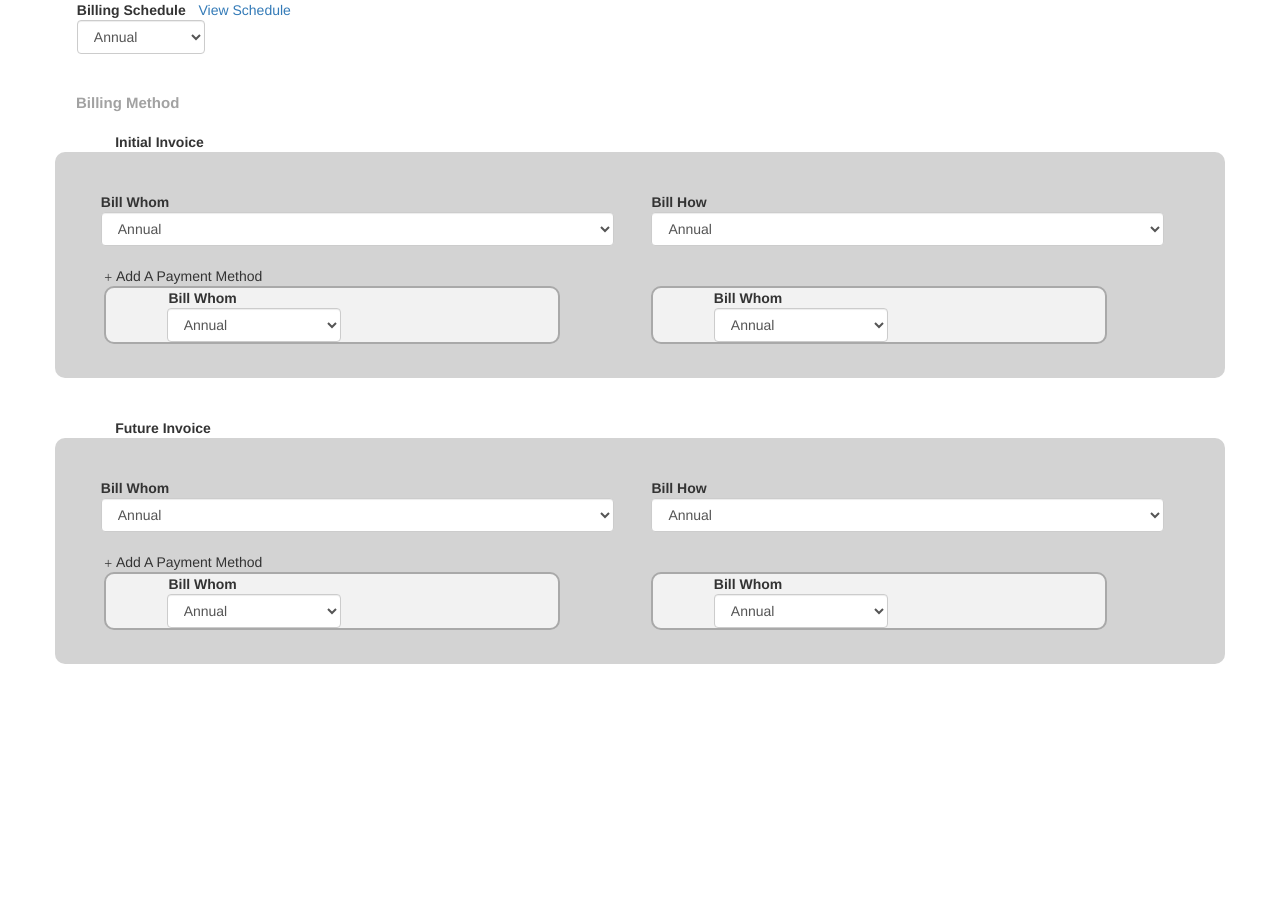
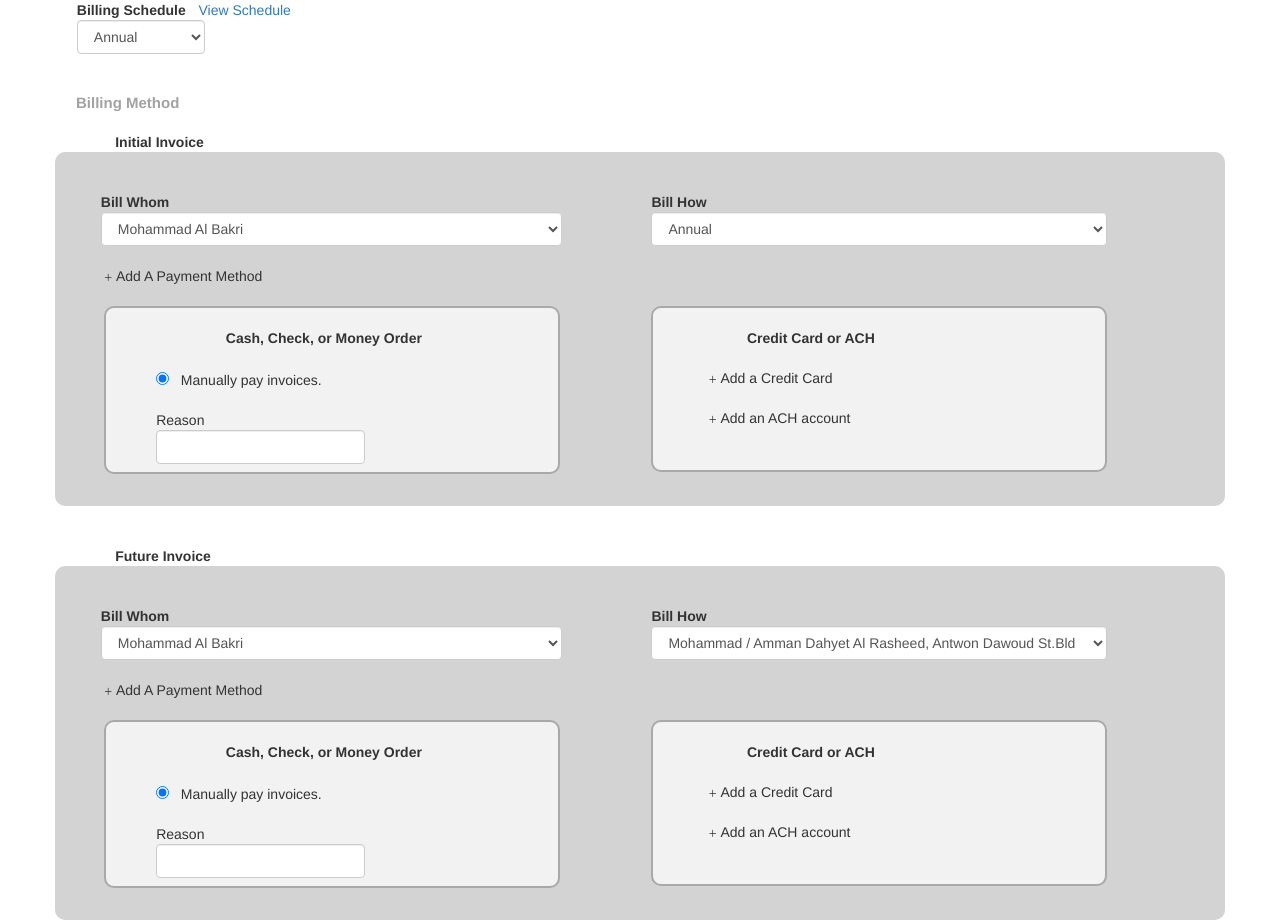
Before and after one commit to Zarad1993/quoting-mvp, a Flask app: page / in a window 1280 px wide. Shown: the part 250-1170 px from the top of the page. Before the commit the page ends 914 px from the top, so only its background shows below. Run offline with Flask 2, Linux system fonts and the light colour scheme; some libraries are stand-ins or nearby versions; some web fonts are replaced.

Commit message:
Done with the Billing Tab

```diff
--- a/templates/index.html
+++ b/templates/index.html
@@ -491,27 +491,38 @@
 		<br><br>
 		<div style="float: left;width:45%">
 			<b style="margin-left: 6%;">Bill Whom</b>
-				<select class="form-control" style="width:100%;margin-left: 6%;" data-bind="options: billingOptions, value: wayOfBilling"></select>
+			<select class="form-control" style="width:90%;margin-left: 6%;" data-bind="options: billWhom, value: billPerson"></select>
 		</div>
 		<div>
 			<b style="margin-left: 6%;float:left; ">Bill How</b>
 			<br>
-				<select class="form-control" style="width:45%;margin-left: 51%;" data-bind="options: billingOptions, value: wayOfBilling"></select>
+			<select class="form-control" style="width:40%;margin-left: 51%;" data-bind="options: billingOptions, value: wayOfBilling"></select>
 		</div>
 		<br>
 		<div style="clear:left"></div>
 		<span style="margin-left: 3%;" class="glyphicon glyphicon-plus cursor" data-bind="event: {click: addPaymentMethod }"></span>&nbsp;<span>Add A Payment Method</span>
+		<br><br>
+		<div class="container" style="margin-left:3%;background-color:#F2F2F2;border: 2px solid darkgrey;width:40%;float:left;border-radius: 10px;padding-left: 50px;">
+			<div style="width:90%">
 			<br>
-			<div class="container" style="margin-left:3%;background-color:#F2F2F2;border: 2px solid darkgrey;width:40%;float:left;border-radius: 10px;padding-left: 50px;">
-				<div style="width:45%">
-					<b style="margin-left: 7%;">Bill Whom</b>
-					<select class="form-control" style="width:100%;margin-left: 6%;" data-bind="options: billingOptions, value: wayOfBilling"></select>
+				<b style="margin-left:20%">Cash, Check, or Money Order</b>
+				<br><br>
+				<input type="radio" checked="checked"> &nbsp;&nbsp;Manually pay invoices.
+				<br><br>
+				<span>Reason</span><br>
+				<input type="text" class="form-control" style="width:60%" name="reason">
 			</div>
+			<div style="margin-bottom:2%;"></div>
 		</div>
 		<div class="container" style="margin-right:9%;background-color:#F2F2F2;border: 2px solid darkgrey;width:40%;float:right;border-radius: 10px;padding-left: 50px;">
 			<div style="width:45%">
-					<b style="margin-left: 6%;">Bill Whom</b>
-					<select class="form-control" style="width:100%;margin-left: 6%;" data-bind="options: billingOptions, value: wayOfBilling"></select>
+				<br>
+				<b style="margin-left: 25%;">Credit Card or ACH</b>
+				<br><br>
+				<span style="margin-left: 3%;" class="glyphicon glyphicon-plus cursor" data-bind="event: {click: addPaymentMethod }"></span>&nbsp;<span>Add a Credit Card</span>
+				<br><br>
+				<span style="margin-left: 3%;" class="glyphicon glyphicon-plus cursor" data-bind="event: {click: addPaymentMethod }"></span>&nbsp;<span>Add an ACH account</span>
+				<div style="margin-bottom:24%;"></div>
 			</div>
 		</div>
 		<br>
@@ -523,32 +534,43 @@
 			<br><br>
 			<div style="float: left;width:45%">
 				<b style="margin-left: 6%;">Bill Whom</b>
-				<select class="form-control" style="width:100%;margin-left: 6%;" data-bind="options: billingOptions, value: wayOfBilling"></select>
+				<select class="form-control" style="width:90%;margin-left: 6%;" data-bind="options: billWhom, value: billPerson"></select>
 			</div>
 			<div>
 				<b style="margin-left: 6%;float:left; ">Bill How</b>
 				<br>
-				<select class="form-control" style="width:45%;margin-left: 51%;" data-bind="options: billingOptions, value: wayOfBilling"></select>
+				<select class="form-control" style="width:40%;margin-left: 51%;" data-bind="options: billHowArray, value: billHow"></select>
 			</div>
 			<br>
 			<div style="clear:left"></div>
 			<span style="margin-left: 3%;" class="glyphicon glyphicon-plus cursor" data-bind="event: {click: addPaymentMethod }"></span>&nbsp;<span>Add A Payment Method</span>
+			<br><br>
+			<div class="container" style="margin-left:3%;background-color:#F2F2F2;border: 2px solid darkgrey;width:40%;float:left;border-radius: 10px;padding-left: 50px;">
+				<div style="width:90%">
 				<br>
-			<div class="container" style="margin-left:3%;background-color:#F2F2F2;border: 2px solid darkgrey;width:40%;float:left;border-radius: 10px;padding-left: 50px;">
-				<div style="width:45%">
-					<b style="margin-left: 7%;">Bill Whom</b>
-					<select class="form-control" style="width:100%;margin-left: 6%;" data-bind="options: billingOptions, value: wayOfBilling"></select>
+					<b style="margin-left:20%">Cash, Check, or Money Order</b>
+					<br><br>
+					<input type="radio" checked="checked"> &nbsp;&nbsp;Manually pay invoices.
+					<br><br>
+					<span>Reason</span><br>
+					<input type="text" class="form-control" style="width:60%" name="reason">
 				</div>
+				<div style="margin-bottom:2%;"></div>
 			</div>
 			<div class="container" style="margin-right:9%;background-color:#F2F2F2;border: 2px solid darkgrey;width:40%;float:right;border-radius: 10px;padding-left: 50px;">
 				<div style="width:45%">
-					<b style="margin-left: 6%;">Bill Whom</b>
-					<select class="form-control" style="width:100%;margin-left: 6%;" data-bind="options: billingOptions, value: wayOfBilling"></select>
+					<br>
+					<b style="margin-left: 25%;">Credit Card or ACH</b>
+					<br><br>
+					<span style="margin-left: 3%;" class="glyphicon glyphicon-plus cursor" data-bind="event: {click: addPaymentMethod }"></span>&nbsp;<span>Add a Credit Card</span>
+					<br><br>
+					<span style="margin-left: 3%;" class="glyphicon glyphicon-plus cursor" data-bind="event: {click: addPaymentMethod }"></span>&nbsp;<span>Add an ACH account</span>
+					<div style="margin-bottom:24%;"></div>
 				</div>
 			</div>
+			<br>
 			<div style="clear:left;clear:right;margin-bottom:3%;"></div>
 	</div>
-
 </script>
 
 <div data-bind="visible: chosenFolderId() == 'Attachments'">
```
Lines whose indentation alone changed are shown as unchanged.
